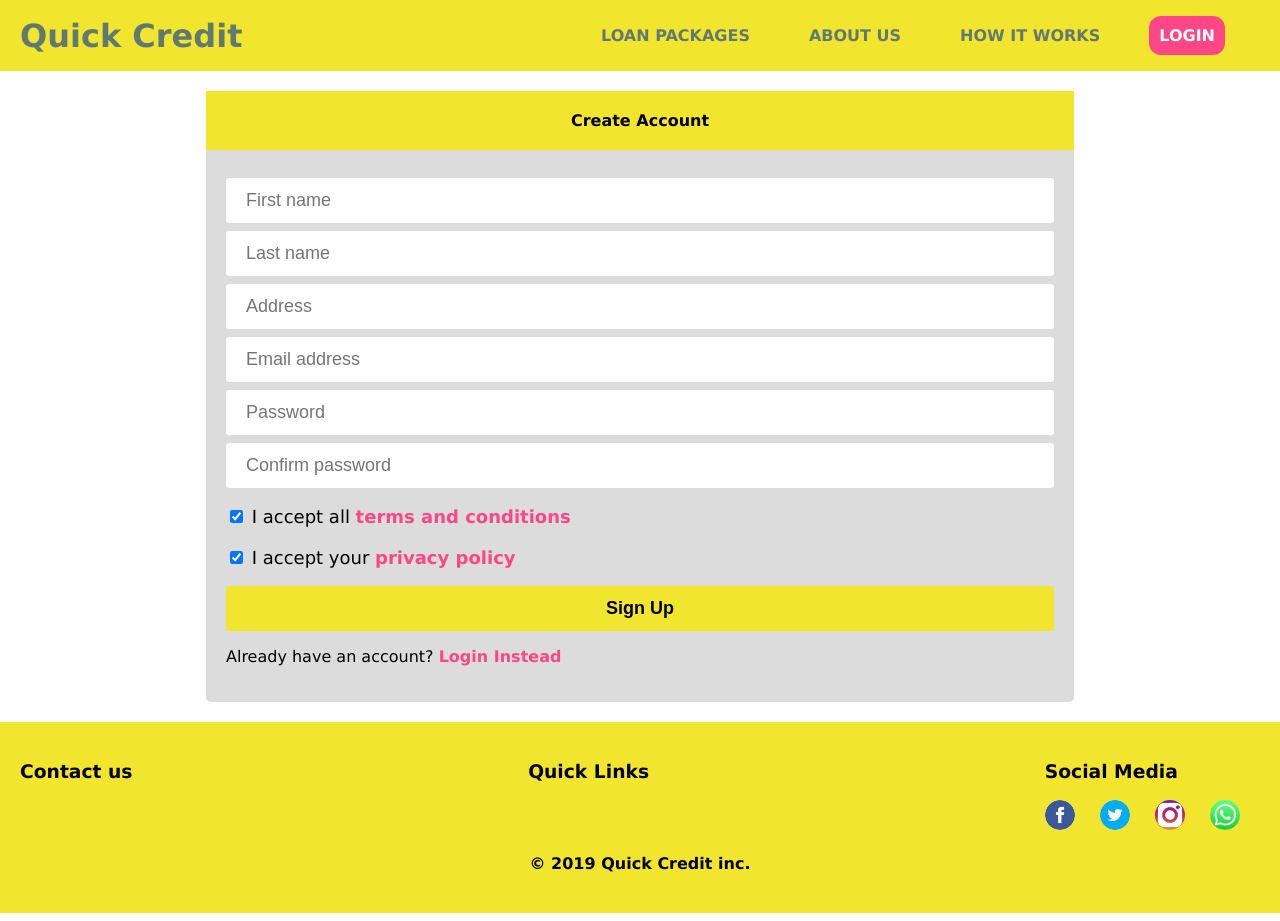
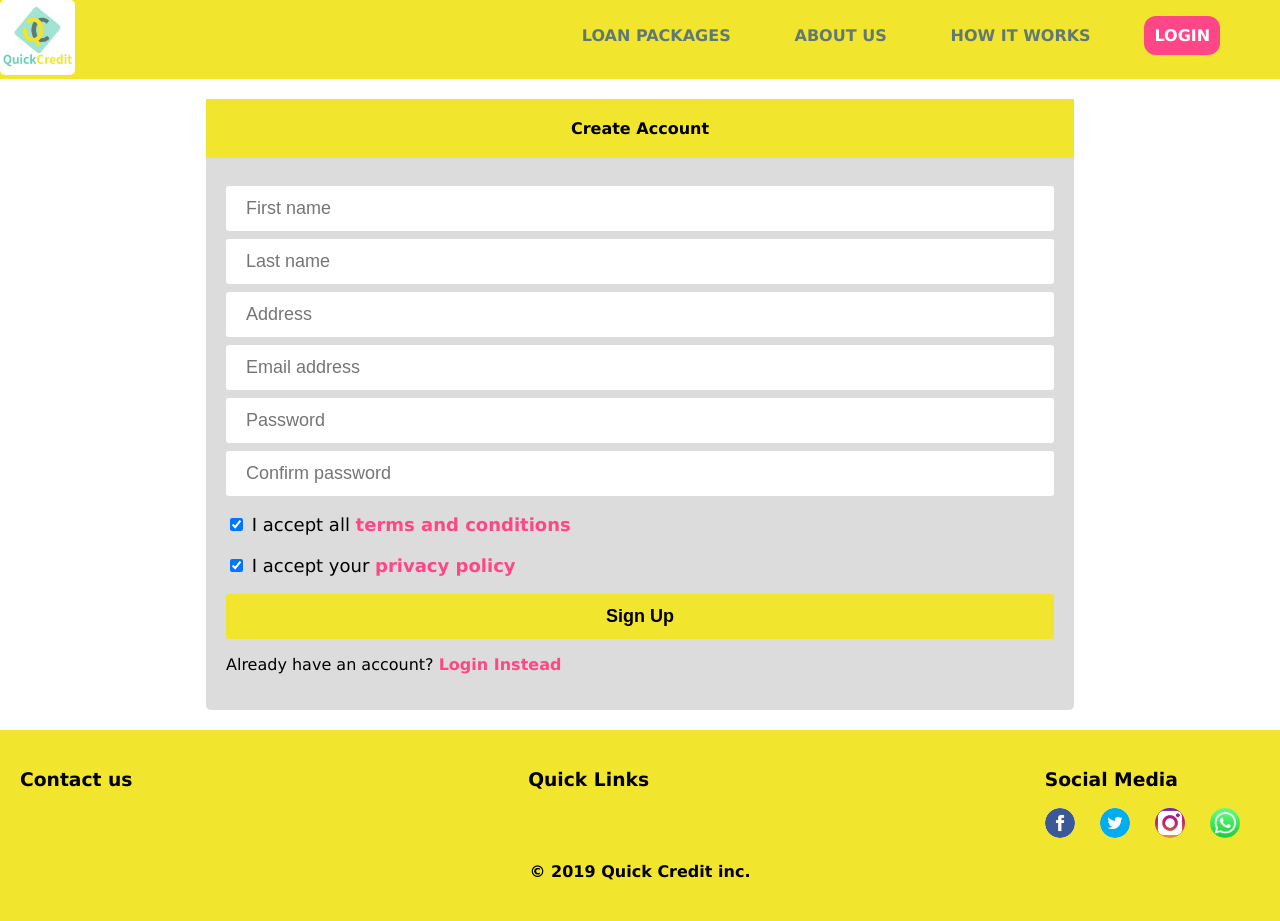
Before and after one commit to uthdev/Quick-Credit, a plain HTML site: page UI/signup.html in a window 1280 px wide. Drawn offline with Linux system fonts and the light colour scheme.

Commit message:
feature(UI):add icon to the header

```diff
--- a/UI/css/header.css
+++ b/UI/css/header.css
@@ -1,19 +1,17 @@
 .header {
   background-color: #F2E52E;
-  /* padding: 20px; */
+  /* padding-left: 20px; */
   color: #617973;
   display: flex;
   justify-content: space-between;
 }
-.header__title {
-  margin: 0;
-  padding-left: 20px;
-  align-self: center;
+
+.header__icon {
+  width: 75px;
+  height: 75px;
+  border-radius: 5px;
 }
 
-.header__title:hover {
-  cursor: pointer;
-}
 .nav {
   width: 60%;
 }
@@ -46,6 +44,7 @@
   flex-direction: row;
   justify-content: space-evenly;
   padding-right: 1em;
+  padding-left: 1em;
 }
 
 @media (max-width: 670px) {
@@ -53,6 +52,7 @@
     display: flex;
     flex-direction: column;
     padding-top: 20px;
+    align-items: center;
   }
 
   .nav {
--- a/UI/signup.html
+++ b/UI/signup.html
@@ -9,7 +9,7 @@
 </head>
 <body class="page">
   <header class="page__header header">
-    <h1 class="header__title"><a class="link" href="./Index.html">Quick Credit</a></h1>
+    <a class="link" href="./Index.html"> <img class="header__icon" src="./img/quick-credit-icon.jpeg" alt="Quick Credit"> </a>
     <nav class="nav">
       <ul class="nav__content">
         <li class="nav__item"><a class="link" href="./index.html#loan-packages">LOAN PACKAGES</a></li>
```
Also changed, not shown: UI/Index.html (+1 -1 lines), UI/application.html (+1 -1 lines), UI/img/quick-credit-icon.jpeg (added).
